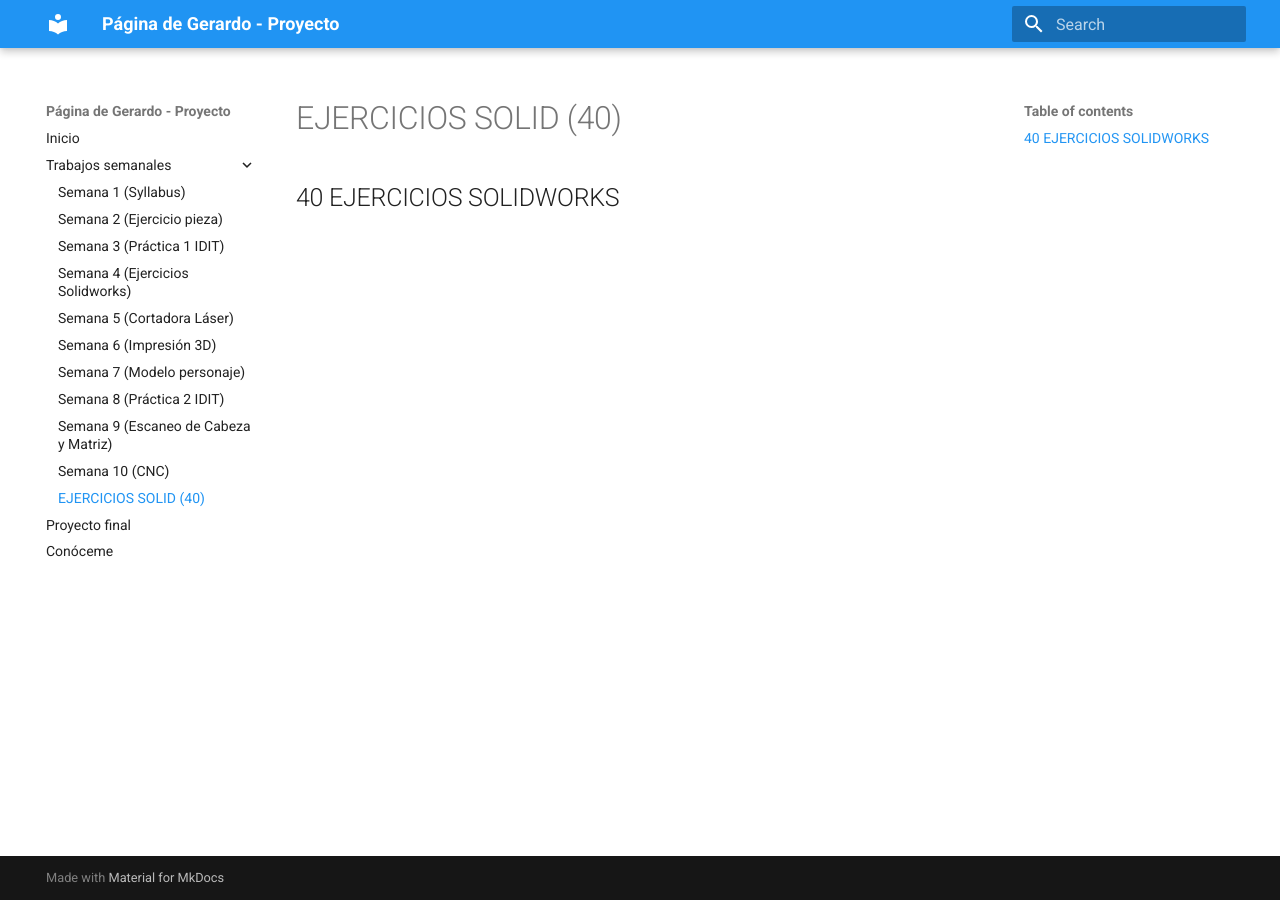
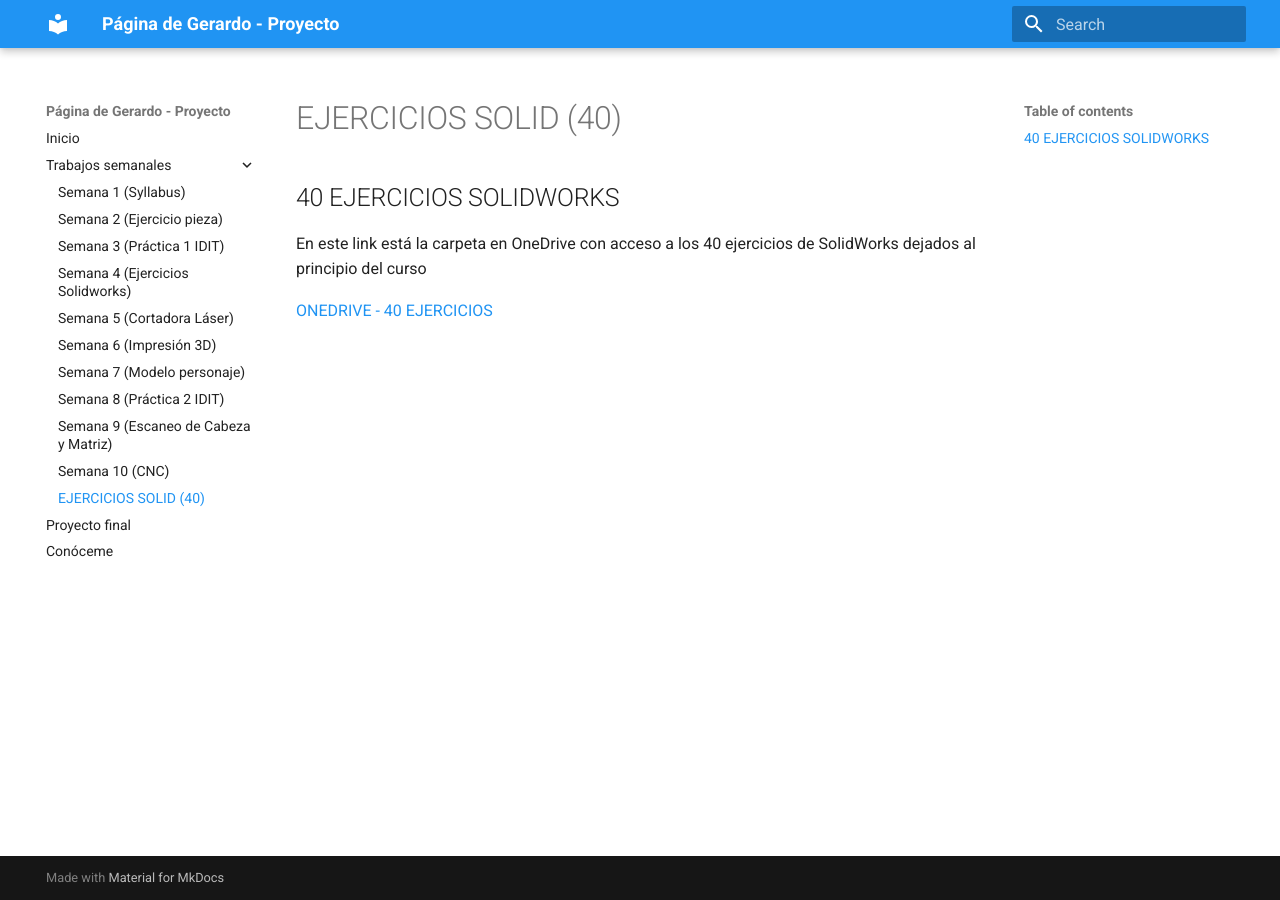
Before and after one commit to Gerardo-Esquivel/PortafolioProyecto, an MkDocs documentation site: the page built from docs/ejercicios.md, in a window 1280 px wide. Built offline with MkDocs 1.6.1 and Material for MkDocs 9.7.7, drawn with Linux system fonts in a browser that asks for light colours.

Commit message:
Update ejercicios.md

```diff
--- a/docs/ejercicios.md
+++ b/docs/ejercicios.md
@@ -1 +1,7 @@
 ## 40 EJERCICIOS SOLIDWORKS
+
+
+En este link está la carpeta en OneDrive con acceso a los 40 ejercicios de SolidWorks dejados al principio del curso
+
+
+[ONEDRIVE - 40 EJERCICIOS](https://iberopuebla-my.sharepoint.com/:f:/g/personal/204655_iberopuebla_mx/Eg2XFFoK8N1OuhYwnWOSC1cB9se4bFZNJj-VhXY89dm0RQ?e=OGV8py)
```
